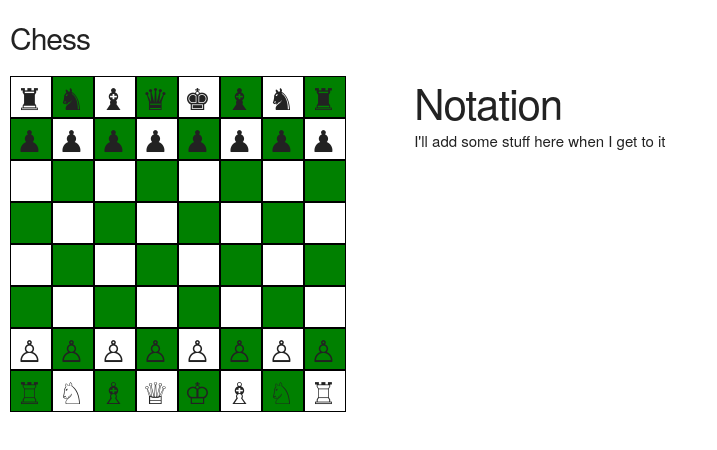
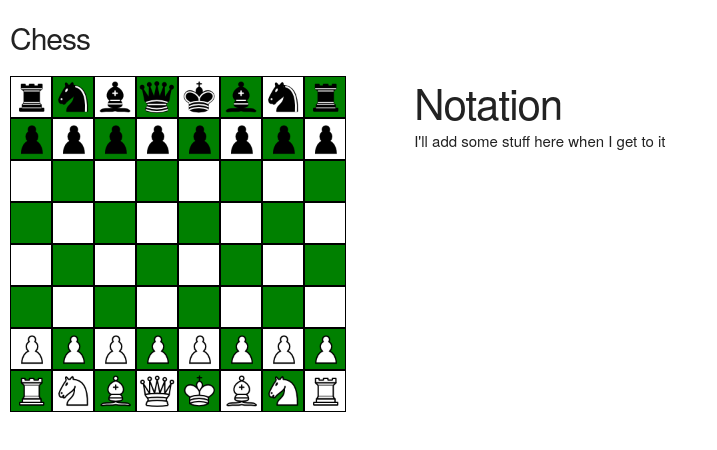
Before and after one commit to teddycoleman/chess_project, a plain HTML site: page index.html in a window 1280 px wide. Shown: the whole page, without its empty margins (0-717 px from the left). Drawn offline with Linux system fonts and the light colour scheme.

Commit message:
adds new pieces with modern images

```diff
--- a/app.js
+++ b/app.js
@@ -38,10 +38,11 @@ function Piece(type, color, square){
 	this.color = color;
 	this.square = square;
 	this.pieceAlive = true;
-	this.elementInDOM = document.createElement('div');
-	this.elementInDOM.textContent = convertPieceToUnicode(this.color + this.type.charAt(0).toUpperCase() + this.type.slice(1));
+	this.elementInDOM = document.createElement('img');
+	this.img = getImgForElement(color + type);
+	this.elementInDOM.setAttribute('src',this.img);
 	this.elementInDOM.setAttribute("draggable","true");
-	this.elementInDOM.setAttribute("class",type + " piece " + color);
+	this.elementInDOM.setAttribute("class",type + " piece " + color + " " + color + type);
 	this.elementInDOM.setAttribute("ondragstart","dragstart_handler(event)");
 	this.elementInDOM.setAttribute("ondragend","dragend_handler(event)");
 }
@@ -126,43 +127,43 @@ function createIntialPieces(){
 	blackPawn8.movePiece('square_h7');
 }
 
-function convertPieceToUnicode(pieceType){
+function getImgForElement(pieceType){
 	switch(pieceType) {
-    case "whiteKing":
-        return "\u2654";
+    case "whiteking":
+        return "img/Chess_klt60.png";
         break;
-    case "whiteQueen":
-        return "\u2655";
+    case "whitequeen":
+        return "img/Chess_qlt60.png";
         break;
-    case "whiteRook":
-        return "\u2656";
+    case "whiterook":
+        return "img/Chess_rlt60.png";
         break;
-    case "whiteBishop":
-        return "\u2657";
+    case "whitebishop":
+        return "img/Chess_blt60.png";
         break;
-    case "whiteKnight":
-        return "\u2658";
+    case "whiteknight":
+        return "img/Chess_nlt60.png";
         break;
-    case "whitePawn":
-        return "\u2659";
+    case "whitepawn":
+        return "img/Chess_plt60.png";
         break;
-    case "blackKing":
-        return "\u265A";
+    case "blackking":
+        return "img/Chess_kdt60.png";
         break;
-    case "blackQueen":
-        return "\u265B";
+    case "blackqueen":
+        return "img/Chess_qdt60.png";
         break;
-    case "blackRook":
-        return "\u265C";
+    case "blackrook":
+        return "img/Chess_rdt60.png";
         break;
-    case "blackBishop":
-        return "\u265D";
+    case "blackbishop":
+        return "img/Chess_bdt60.png";
         break;
-    case "blackKnight":
-        return "\u265E";
+    case "blackknight":
+        return "img/Chess_ndt60.png";
         break;
-    case "blackPawn":
-        return "\u265F";
+    case "blackpawn":
+        return "img/Chess_pdt60.png";
         break;
     default:
         console.log('error - could not convert piece');
--- a/css/main.css
+++ b/css/main.css
@@ -20,10 +20,7 @@
 }
 
 .piece{
-	font-size: 30px;
 	position: relative;
-	left: 5px;
-	top: -3px;
 	width: 100%;
 	size: 100%;
 	margin: 0 auto;
```
